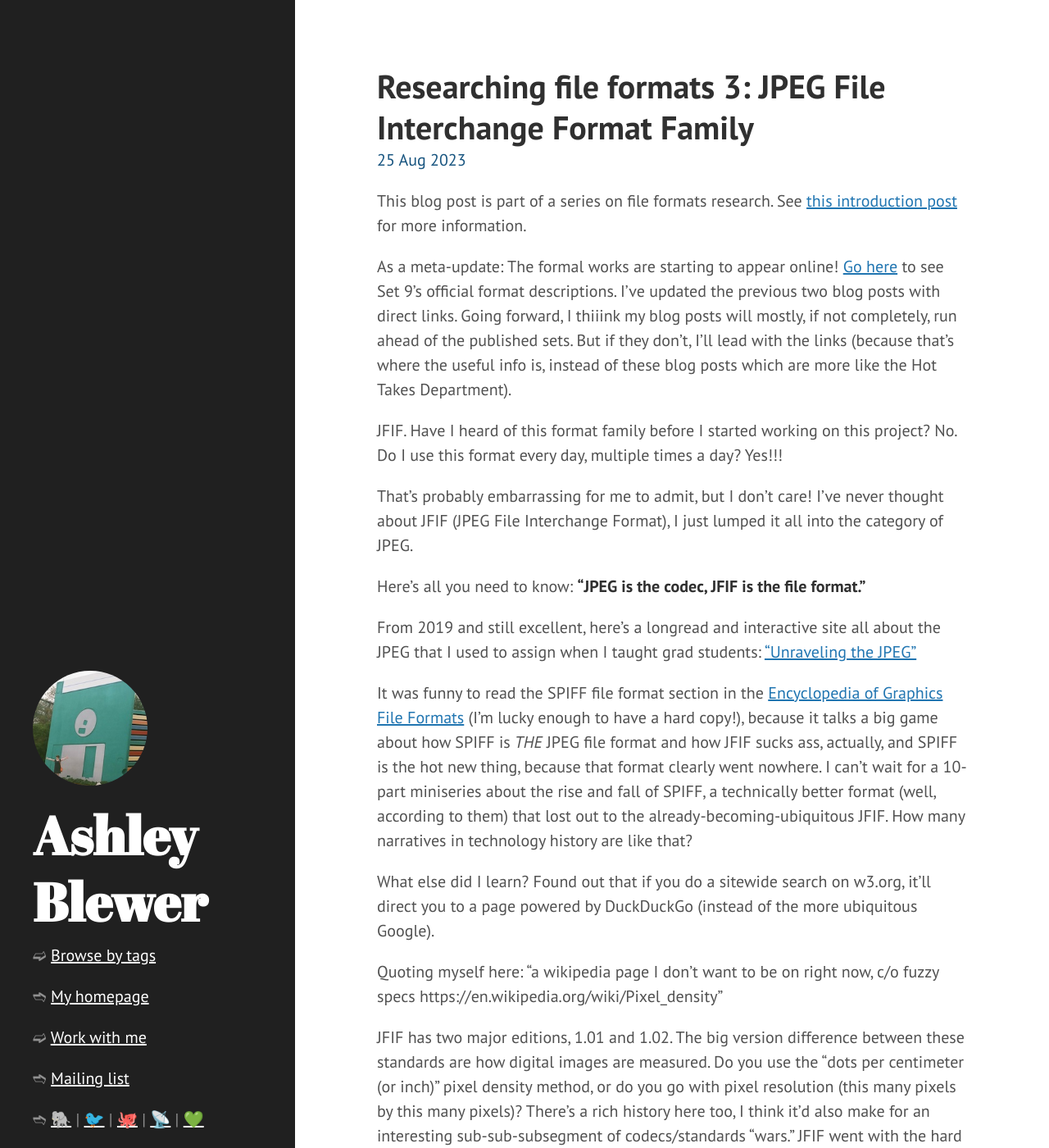
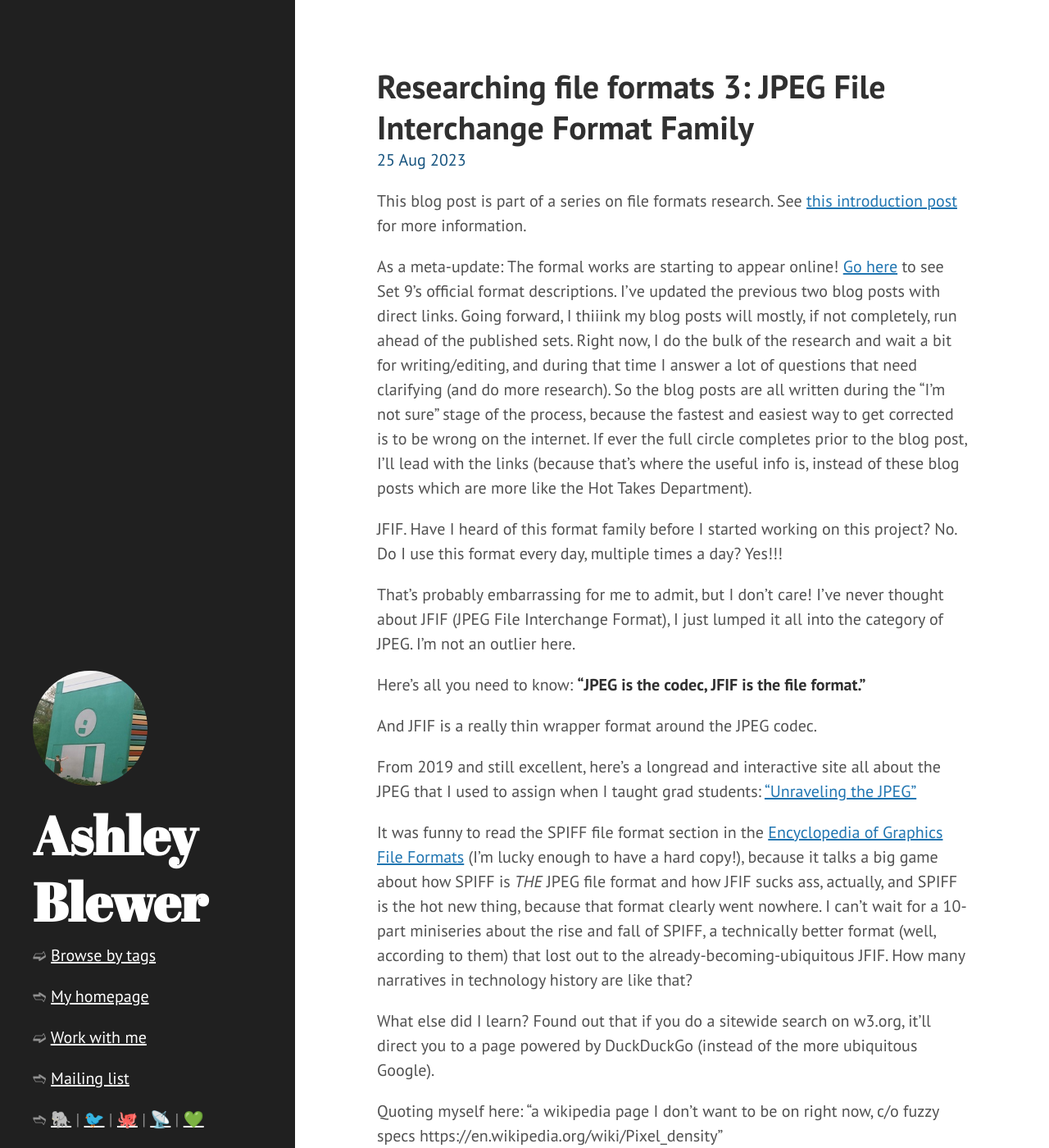
Before and after one commit to ablwr/ablwr.github.io, a Jekyll site: the page built from _posts/2023-08-25-researching-file-formats-3-jpeg-family-interchange-format.md, in a window 1280 px wide and 1400 px high. Shown: the whole window at 82% size. Built offline with Jekyll 4.4.1, drawn with Linux system fonts in a browser that asks for light colours.

Commit message:
add a caveat/softener

```diff
--- a/_posts/2023-08-25-researching-file-formats-3-jpeg-family-interchange-format.md
+++ b/_posts/2023-08-25-researching-file-formats-3-jpeg-family-interchange-format.md
@@ -7,14 +7,16 @@ tags: [file formats, fdds]
 
 This blog post is part of a series on file formats research. See [this introduction post](https://bits.ashleyblewer.com/blog/2023/08/04/researching-file-formats-library-of-congress-sustainability-of-digital-formats/) for more information.
 
-As a meta-update: The formal works are starting to appear online! [Go here](https://www.loc.gov/preservation/digital/formats/fdd/fdd_workplan.shtml) to see Set 9's official format descriptions. I've updated the previous two blog posts with direct links. Going forward, I thiiink my blog posts will mostly, if not completely, run ahead of the published sets. But if they don't, I'll lead with the links (because that's where the useful info is, instead of these blog posts which are more like the Hot Takes Department).
+As a meta-update: The formal works are starting to appear online! [Go here](https://www.loc.gov/preservation/digital/formats/fdd/fdd_workplan.shtml) to see Set 9's official format descriptions. I've updated the previous two blog posts with direct links. Going forward, I thiiink my blog posts will mostly, if not completely, run ahead of the published sets. Right now, I do the bulk of the research and wait a bit for writing/editing, and during that time I answer a lot of questions that need clarifying (and do more research). So the blog posts are all written during the  "I'm not sure" stage of the process, because the fastest and easiest way to get corrected is to be wrong on the internet. If ever the full circle completes prior to the blog post, I'll lead with the links (because that's where the useful info is, instead of these blog posts which are more like the Hot Takes Department).
 
 JFIF. Have I heard of this format family before I started working on this project? No. Do I use this format every day, multiple times a day? Yes!!!
 
-That's probably embarrassing for me to admit, but I don't care! I've never thought about JFIF (JPEG File Interchange Format), I just lumped it all into the category of JPEG.
+That's probably embarrassing for me to admit, but I don't care! I've never thought about JFIF (JPEG File Interchange Format), I just lumped it all into the category of JPEG. I'm not an outlier here.
 
 Here's all you need to know:
 **"JPEG is the codec, JFIF is the file format."**
+
+And JFIF is a really thin wrapper format around the JPEG codec.
 
 From 2019 and still excellent, here's a longread and interactive site all about the JPEG that I used to assign when I taught grad students: ["Unraveling the JPEG"](https://parametric.press/issue-01/unraveling-the-jpeg/)
 
```
